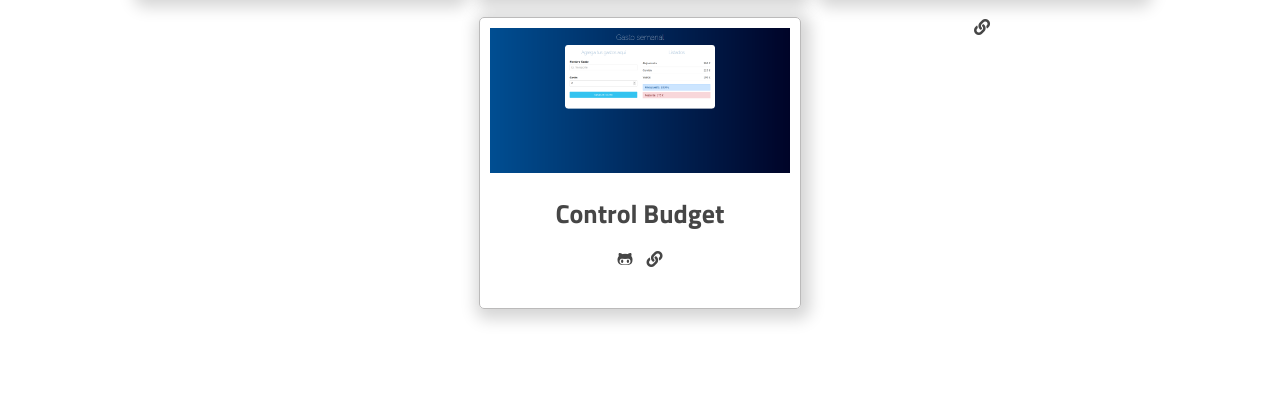
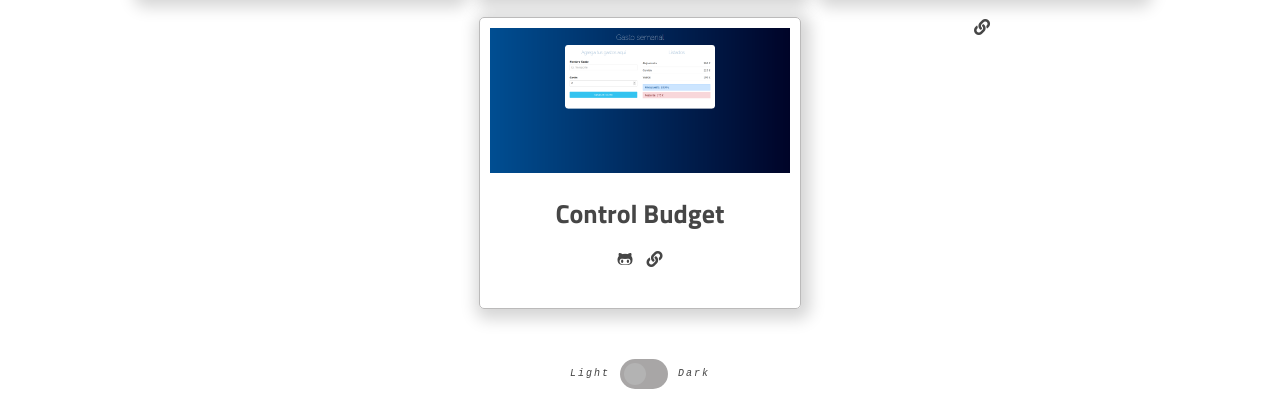
Before and after one commit to ana-sanchez/portfolio, a website: page _src/templates/projects.html in a window 1280 px wide. Shown: the part 909-1318 px from the top of the page. Before the commit the page ends 1248 px from the top, so only its background shows below. Drawn offline with nearby package versions, Linux system fonts and the light colour scheme; files that its build step writes are made by us from their sources.

```diff
--- a/_src/assets/scss/components/_theme.scss
+++ b/_src/assets/scss/components/_theme.scss
@@ -16,7 +16,10 @@
     --heading-color: #818cab;
 }
 
-
+.content  {
+  max-width: 200px;
+  margin: auto;
+}
 
 
 .theme-switch-wrapper {
--- a/_src/assets/scss/pages/_hero.scss
+++ b/_src/assets/scss/pages/_hero.scss
@@ -135,7 +135,7 @@
 
 
         &__wrapper {
-            padding: rem(150) rem(100) rem(150) rem(100);
+            padding: rem(100) rem(100) rem(50) rem(100);
             text-align: center;
 
 
--- a/_src/templates/projects.html
+++ b/_src/templates/projects.html
@@ -98,8 +98,19 @@
                         <i class="fas fa-link portfolio__icon"></i>
                     </a>
                 </div>
+
             </div>
         </main>
+        <nav class="content">
+            <div class="theme-switch-wrapper">
+                <em>Light</em>
+                <label class="theme-switch" for="checkbox">
+                    <input type="checkbox" id="checkbox" class="theme-switch"/>
+                    <div class="slider round"></div>
+                </label>
+                <em>Dark</em>
+            </div>
+        </nav>
     </div>
     <script src="../assets/js/main.js"></script>
 </body>
```
